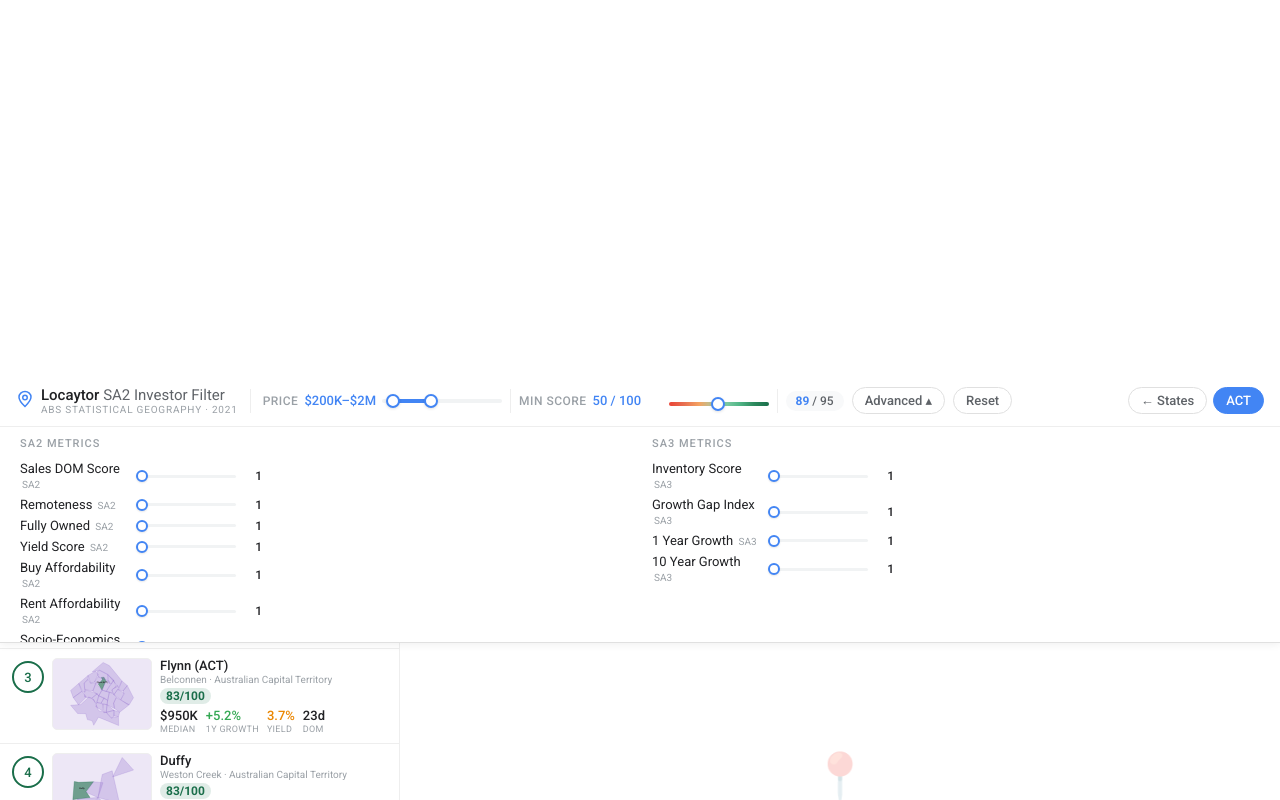
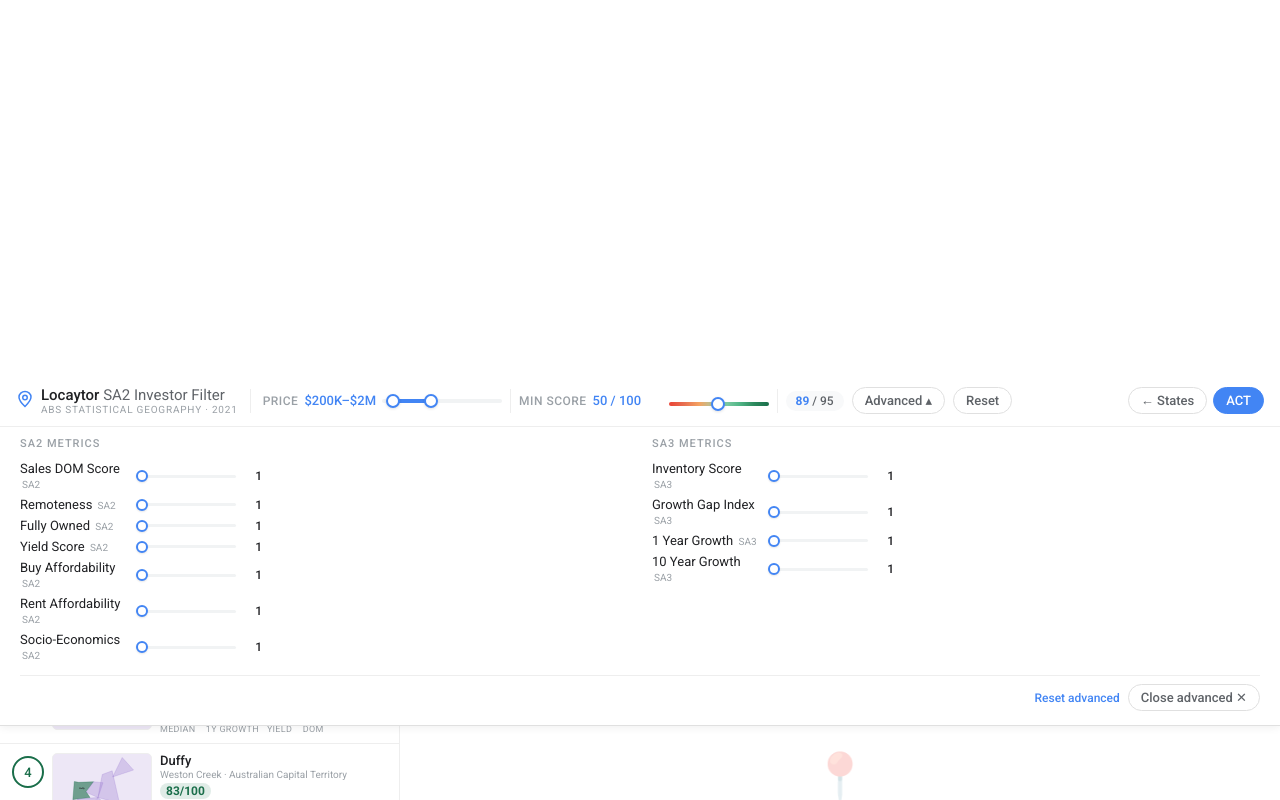
Before and after one commit to SuburbTrends/locaytor-filters, a plain HTML site: page locaytor_act_filter.html in a window 1280 px wide. Both pictures are taken after a click on the button "Advanced ▾". Shown: the part 425-1225 px from the top of the page. Drawn offline with Linux system fonts and the light colour scheme.

Commit message:
Add files via upload

```diff
--- a/locaytor_act_filter.html
+++ b/locaytor_act_filter.html
@@ -70,7 +70,7 @@
 /* ── ADVANCED TRAY ── */
 .adv-tray{position:absolute;top:48px;left:0;right:0;z-index:90;background:#fff;border-bottom:1px solid var(--border);box-shadow:0 2px 8px rgba(0,0,0,0.06);
   max-height:0;overflow:hidden;transition:max-height 0.25s ease,padding 0.25s ease;padding:0 20px;}
-.adv-tray.open{max-height:220px;padding:14px 20px;}
+.adv-tray.open{max-height:320px;padding:14px 20px;}
 .adv-tray-inner{display:flex;gap:24px;}
 .adv-col{flex:1;min-width:0;}
 .adv-col-title{font-size:11px;color:var(--text3);text-transform:uppercase;letter-spacing:1px;font-weight:500;margin-bottom:8px;}
```
Also changed, not shown: locaytor_nsw_filter.html (+1 -1 lines), locaytor_nt_filter.html (+1 -1 lines), locaytor_qld_filter.html (+1 -1 lines), locaytor_sa_filter.html (+1 -1 lines), locaytor_tas_filter.html (+1 -1 lines), locaytor_vic_filter.html (+1 -1 lines), locaytor_wa_filter.html (+1 -1 lines).
